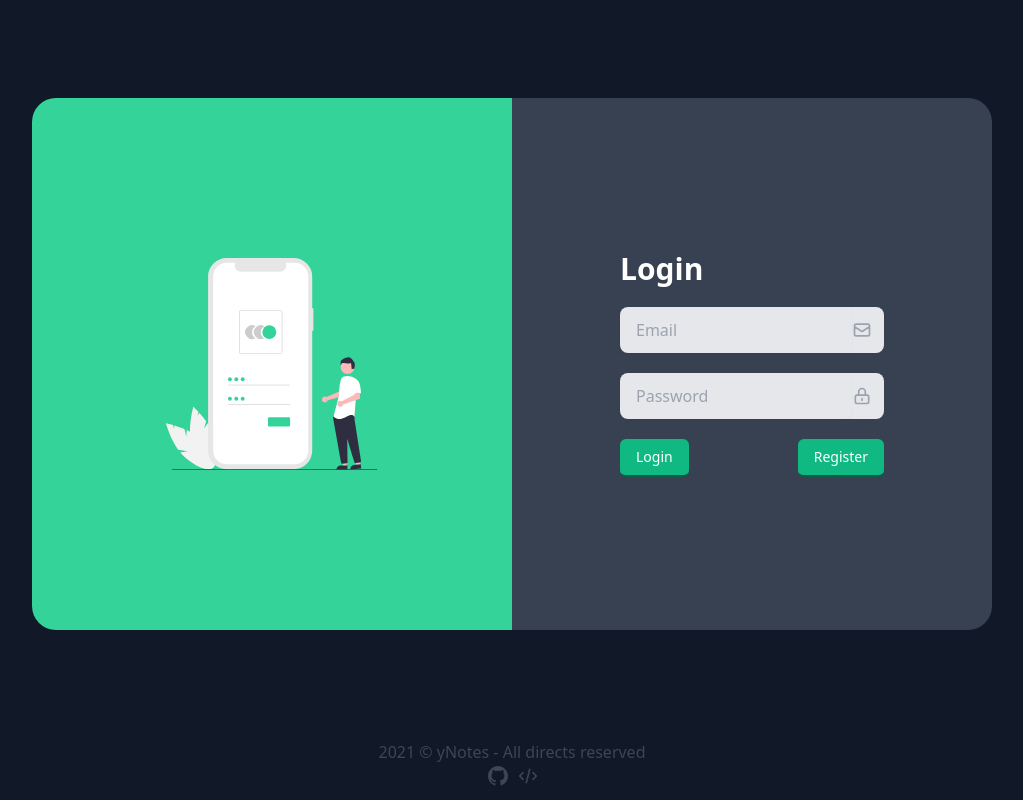
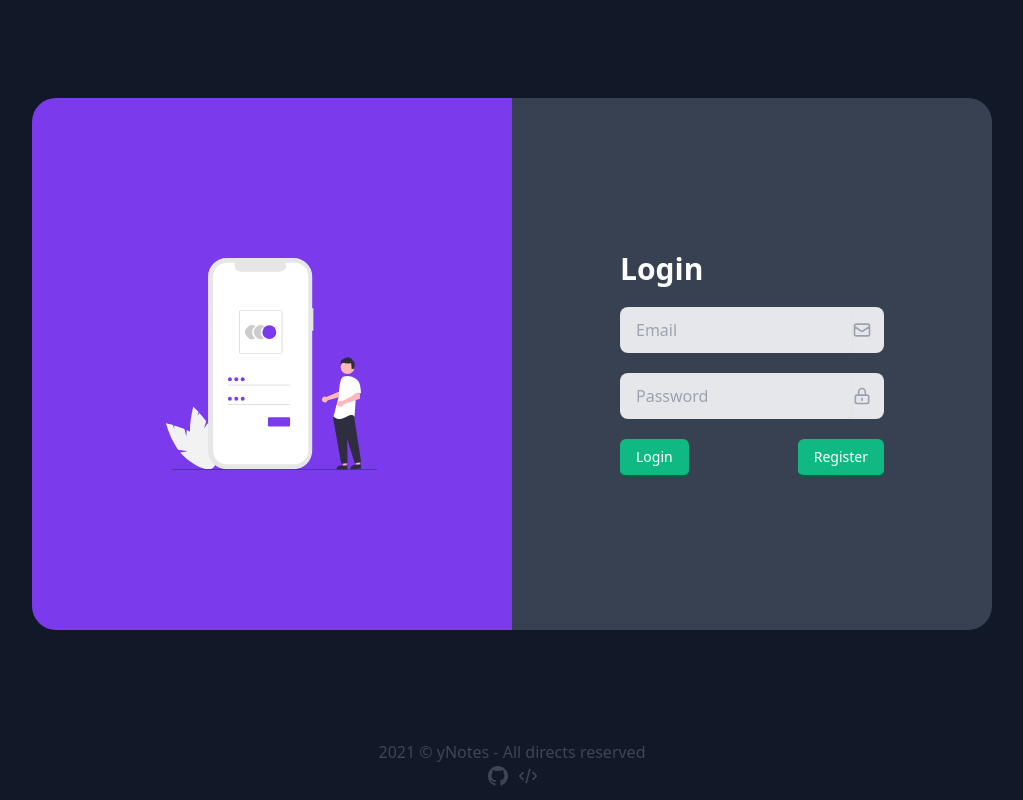
Before and after one commit to gs-nasc/note-website, a Next.js app: page / in a window 1280 px wide. Shown: the whole page, without its empty margins (128-1151 px from the left). Built offline with nearby package versions, Linux system fonts and the light colour scheme.

Commit message:
:artist: Theme initied

```diff
--- a/components/auth/Login.tsx
+++ b/components/auth/Login.tsx
@@ -1,10 +1,16 @@
 import { NextPage } from "next";
-import { useState } from "react";
+import { useEffect, useState } from "react";
 import Illustration from './Illustration';
 import { MailIcon, LockClosedIcon, CodeIcon } from '@heroicons/react/outline';
+import theme from "../../utils/theme";
 
 const Login: NextPage = () => {
-    const [color, setColor] = useState('#34d399');
+    const [color, setColor] = useState('');
+
+    useEffect(() => {
+        const color = theme.getUserColor();
+        setColor(color);
+    }, []);
 
     return (
         <section className="w-full min-h-screen top-0 bg-gray-900 flex flex-col justify-center items-center">
--- /dev/null
+++ b/utils/theme.ts
@@ -0,0 +1,14 @@
+const theme = {
+    colors :  ["#ef4444", "#34d399", "#3b82f6", "#4f46e5", "#7c3aed", "#db2777", "#f59e0b", "#1f2937"],
+    randomColor: () => {
+        return theme.colors[Math.floor(Math.random() * theme.colors.length)];
+    },
+    setColors: (colors: string[]) => {
+        theme.colors = colors;
+    },
+    getUserColor: () => {
+        return localStorage.getItem("userColor") || theme.randomColor();
+    }
+}
+
+export default theme;
```
